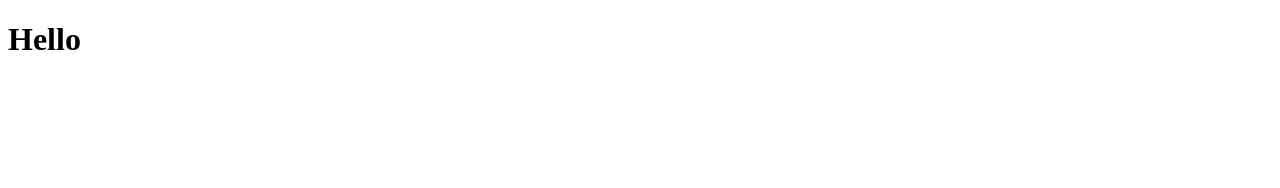
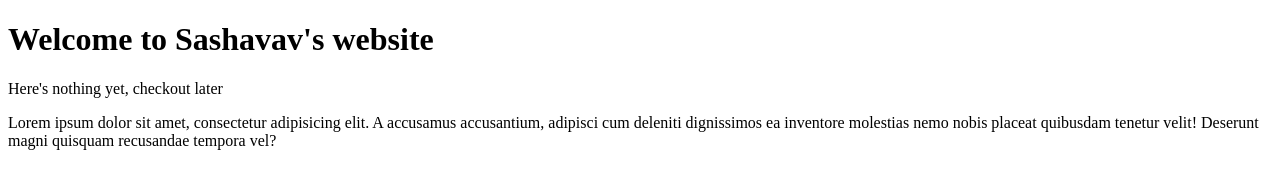
Before and after one commit to Sasha-VAV/Sasha-VAV.github.io, a plain HTML site: page index.html in a window 1280 px wide. Drawn offline with Linux system fonts and the light colour scheme.

Commit message:
Added lorem ipsum to fill index.html

```diff
--- a/index.html
+++ b/index.html
@@ -5,6 +5,8 @@
     <title>Title</title>
 </head>
 <body>
-<h1>Hello</h1>
+<h1>Welcome to Sashavav's website</h1>
+<p>Here's nothing yet, checkout later</p>
+<p>Lorem ipsum dolor sit amet, consectetur adipisicing elit. A accusamus accusantium, adipisci cum deleniti dignissimos ea inventore molestias nemo nobis placeat quibusdam tenetur velit! Deserunt magni quisquam recusandae tempora vel?</p>
 </body>
 </html>
```
